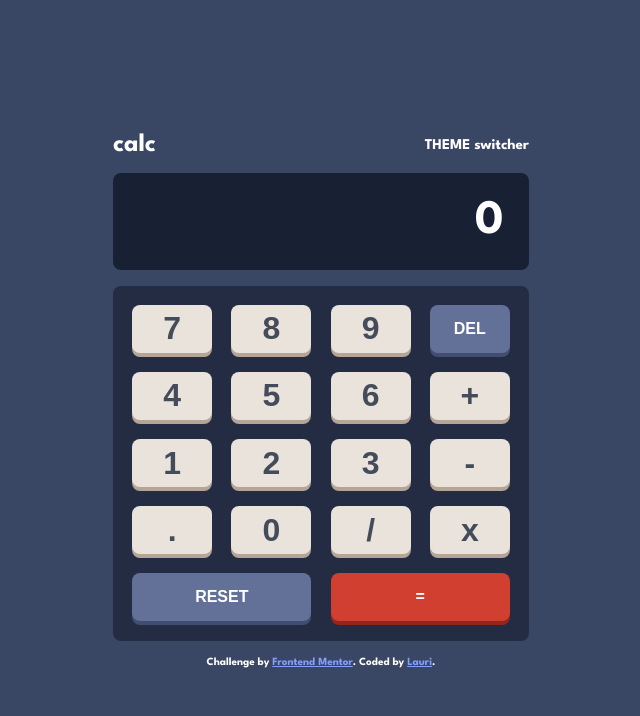
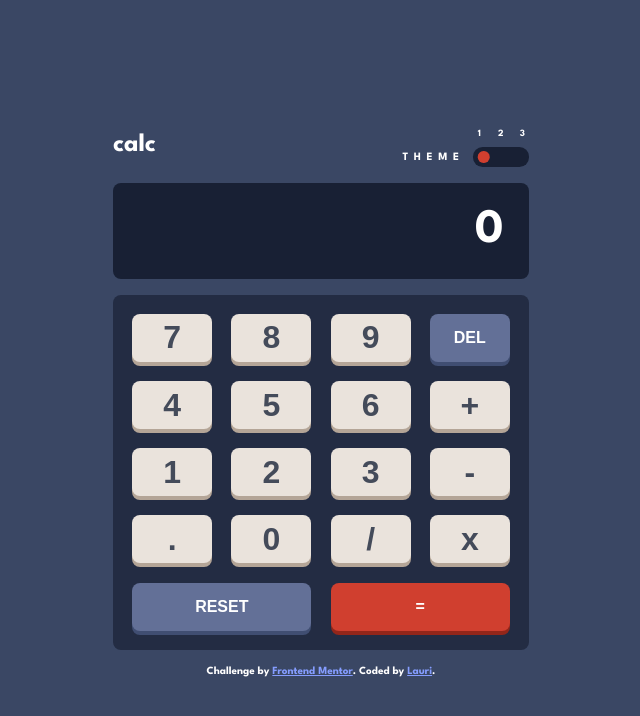
Before and after one commit to lvastisson/practice-projects, a plain HTML site: page src/index.html in a window 1280 px wide. Shown: the whole page, without its empty margins (319-959 px from the left). Drawn offline with nearby package versions, Linux system fonts and the light colour scheme.

Commit message:
added theme toggle

```diff
--- a/src/index.html
+++ b/src/index.html
@@ -10,13 +10,19 @@
 
   <link rel="stylesheet" href="styles.css">
 </head>
-<body>
+<body class="theme1">
   <main>
     <div class="calculator" id="calculator">
       <div class="label">
         <h1>calc</h1>
         <div class="theme-toggle">
-          <h3>THEME switcher</h3>
+          <h3 class="grid-item">THEME</h3>
+          <h4 class="grid-item">1</h4>
+          <h4 class="grid-item">2</h4>
+          <h4 class="grid-item">3</h4>
+          <div class="grid-item toggle-slider">
+            <div class="toggle-slider__dot"></div>
+          </div>
         </div>
       </div>
       <div class="screen">
--- a/src/index.js
+++ b/src/index.js
@@ -19,7 +19,7 @@ $(document).ready(function() {
   }
 
   $('.theme-toggle').click(function() {
-    bodyElem.removeClass('theme2 theme3');
+    bodyElem.removeClass('theme1 theme2 theme3');
 
     themeId++;
 
@@ -28,6 +28,9 @@ $(document).ready(function() {
     }
 
     switch (themeId) {
+      case 0:
+        bodyElem.addClass('theme1');
+        break;
       case 1:
         bodyElem.addClass('theme2');
         break;
--- a/src/styles.scss
+++ b/src/styles.scss
@@ -54,7 +54,8 @@ body {
 
 h1,
 h2,
-h3 {
+h3,
+h4 {
   color: var(--screen-white);
   margin: 0;
 }
@@ -78,7 +79,53 @@ main {
     }
 
     .theme-toggle {
-      font-size: 0.8rem;
+      font-size: 0.6rem;
+
+      display: grid;
+      grid-template-columns: 3fr repeat(3, 1.4em);
+      grid-template-rows: repeat(2, 2em);
+      gap: 4px 8px;
+
+      .grid-item {
+        display: flex;
+        align-items: center;
+        justify-content: center;
+      }
+
+      h3 {
+        letter-spacing: 0.5em;
+        grid-area: 2 / 1 / 3 / 2;
+      }
+
+      h4:nth-of-type(1) {
+        grid-area: 1 / 2 / 2 / 3;
+      }
+
+      h4:nth-of-type(2) {
+        grid-area: 1 / 3 / 2 / 4;
+      }
+
+      h4:nth-of-type(3) {
+        grid-area: 1 / 4 / 2 / 5;
+      }
+
+      .toggle-slider {
+        grid-area: 2 / 2 / 3 / 5;
+        background-color: var(--very-dark-desaturated-blue-screen-bg);
+        border-radius: 1em;
+        height: 100%;
+        display: flex;
+        justify-content: center;
+        align-items: center;
+
+        .toggle-slider__dot {
+          transition: transform 0.2s;
+          background-color: var(--red);
+          border-radius: 50%;
+          height: 1.2em;
+          width: 1.2em;
+        }
+      }
     }
   }
 
@@ -159,7 +206,17 @@ main {
 }
 
 body {
+  &.theme1 {
+    .toggle-slider__dot {
+      transform: translateX(-1.8em);
+    }
+  }
+
   &.theme2 {
+    .toggle-slider__dot {
+      transform: translateX(0);
+    }
+
     --very-dark-desaturated-blue-bg: hsl(0, 0%, 90%);
     --very-dark-desaturated-blue-keyboard-bg: hsl(0, 5%, 81%);
     --very-dark-desaturated-blue-screen-bg: hsl(0, 0%, 93%);
@@ -177,6 +234,10 @@ body {
   }
 
   &.theme3 {
+    .toggle-slider__dot {
+      transform: translateX(1.8em);
+    }
+
     // Theme 3
 
     // Backgrounds
```
Also changed, not shown: src/styles.css, 1 other file.
